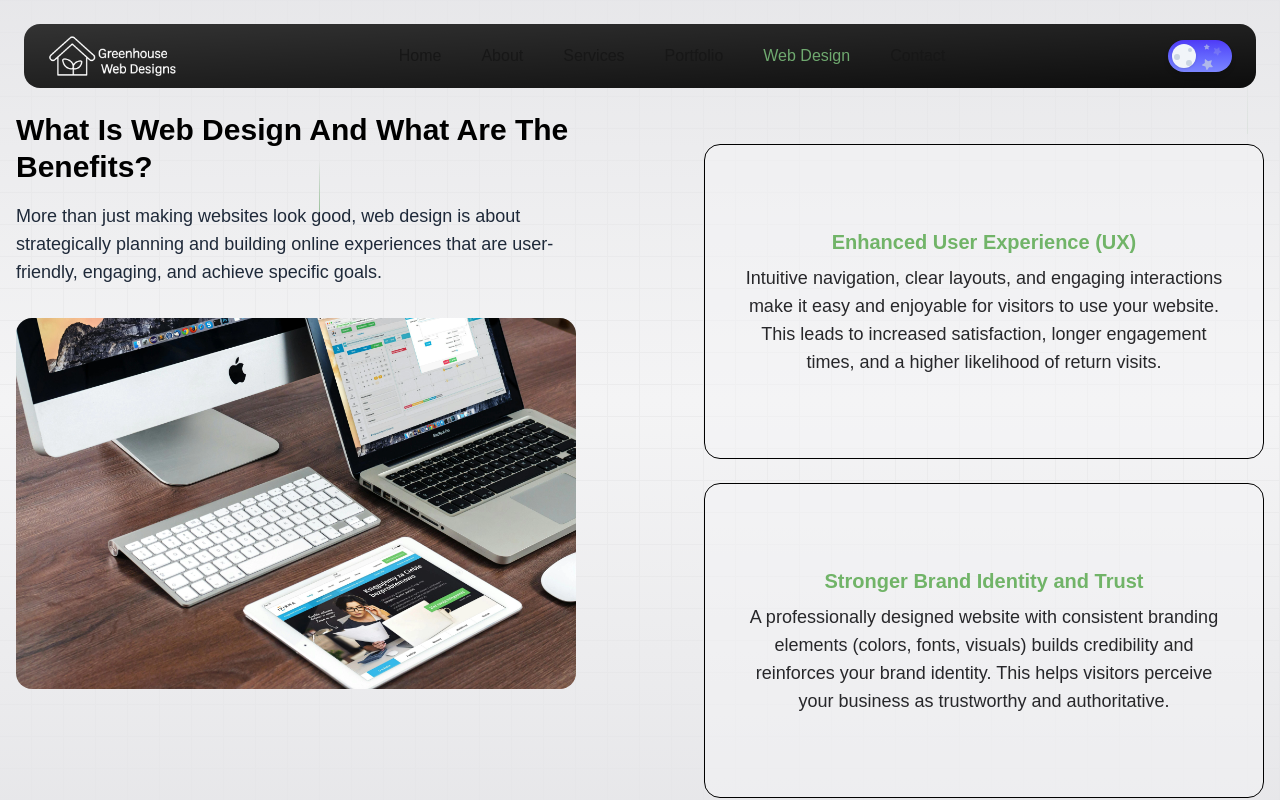
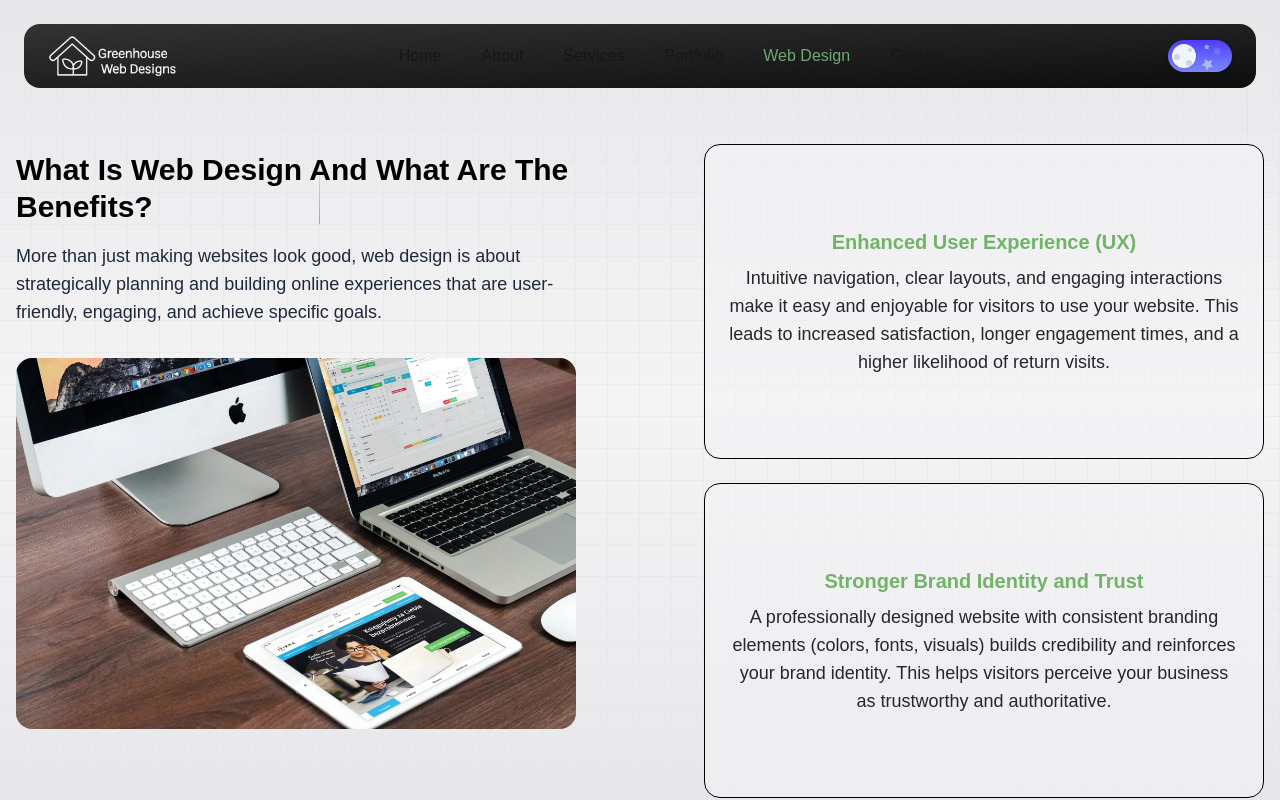
Before and after one commit to jacobadam/greenhousewebdesigns, a Next.js app: page /webdesign in a window 1280 px wide. Shown: the top 800 px of the page. Built offline with nearby package versions, Linux system fonts and the light colour scheme.

Commit message:
minor styling update

```diff
--- a/src/app/webdesign/page.jsx
+++ b/src/app/webdesign/page.jsx
@@ -36,7 +36,13 @@ export default function WebDesign() {
     <>
       <div className="relative bg-transparent">
         <div className="relative mx-auto grid h-full w-full max-w-7xl grid-cols-1 gap-12 lg:gap-32 px-4 md:grid-cols-2 md:mb-8">
-          <div className="flex h-fit w-full flex-col justify-center py-12 md:sticky md:top-0 md:h-screen text-center md:text-left">
+          <div
+            className="flex h-fit w-full flex-col justify-center py-12 md:sticky md:top-0 md:h-screen text-center md:text-left"
+            style={{
+              paddingTop: "clamp(8rem, 10vw, 8rem)",
+              minHeight: "calc(100vh - clamp(4rem, 10vw, 8rem))",
+            }}
+          >
             <h1 className="mb-4 text-2xl lg:text-3xl font-semibold leading-tight text-black dark:text-white">
               What Is Web Design And What Are The Benefits?
             </h1>
@@ -67,7 +73,7 @@ const BenefitsCarousel = ({ benefits }) => {
 
   return (
     <div className="relative w-full z-5">
-      <div className="sticky top-0 z-2 hidden h-36 w-full bg-transparent md:block" />
+      <div className="sticky top-0 z-2 hidden h-36 w-full bg-transparent lg:block" />
 
       <div ref={ref} className="relative z-0 flex flex-col gap-6">
         {benefits.map((benefit, index) => (
@@ -109,7 +115,7 @@ const BenefitItem = ({
       }}
       className="grid aspect-video w-full shrink-0 place-content-center rounded-2xl border border-black dark:border-white p-6 bg-zinc-100/50 dark:bg-zinc-950/30"
     >
-      <div className="flex flex-col items-center justify-center text-center p-4">
+      <div className="flex flex-col items-center justify-center text-center">
         <span className="text-xl font-semibold text-[#71b468] dark:text-indigo-500 mb-2">
           {reason}
         </span>
```
